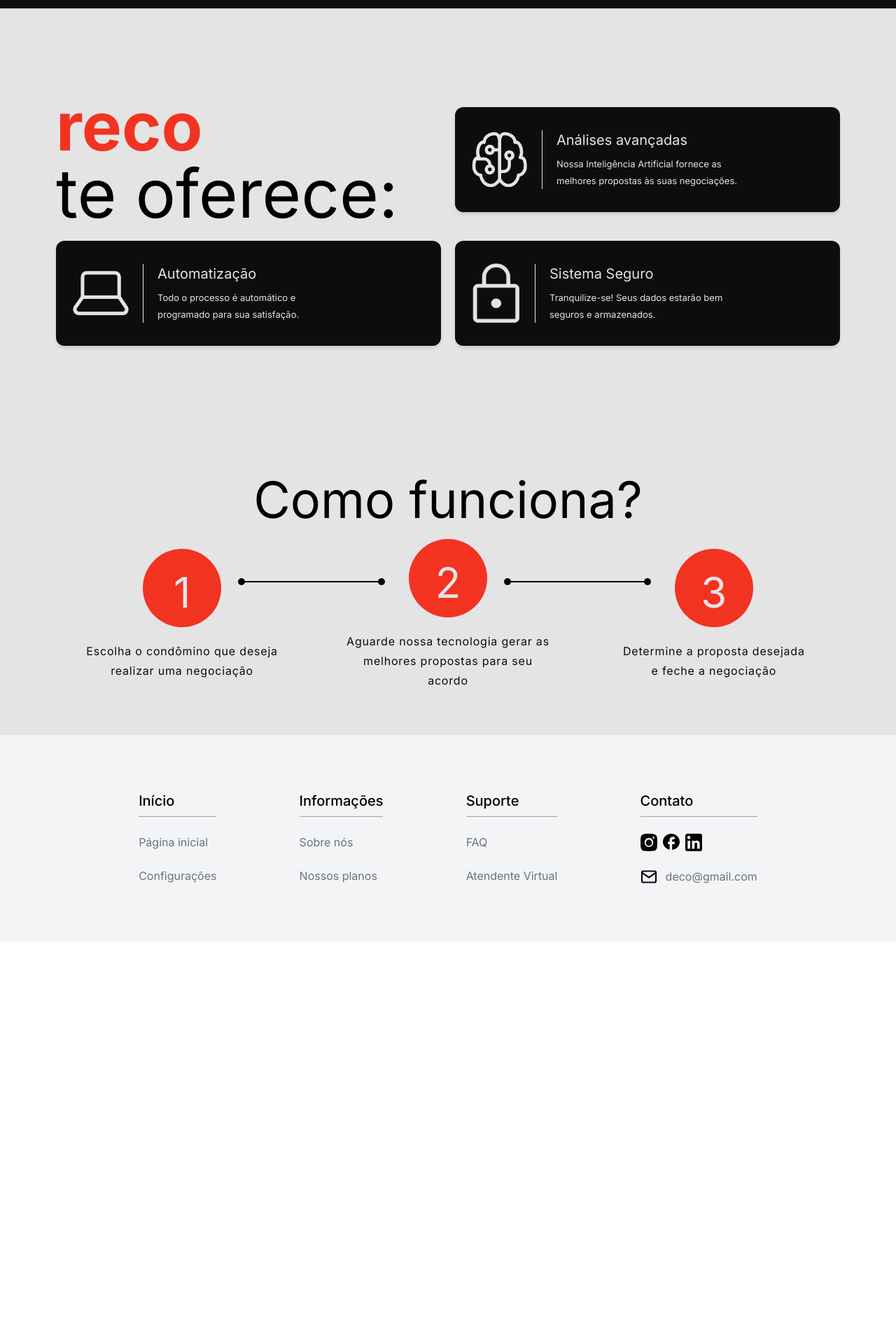
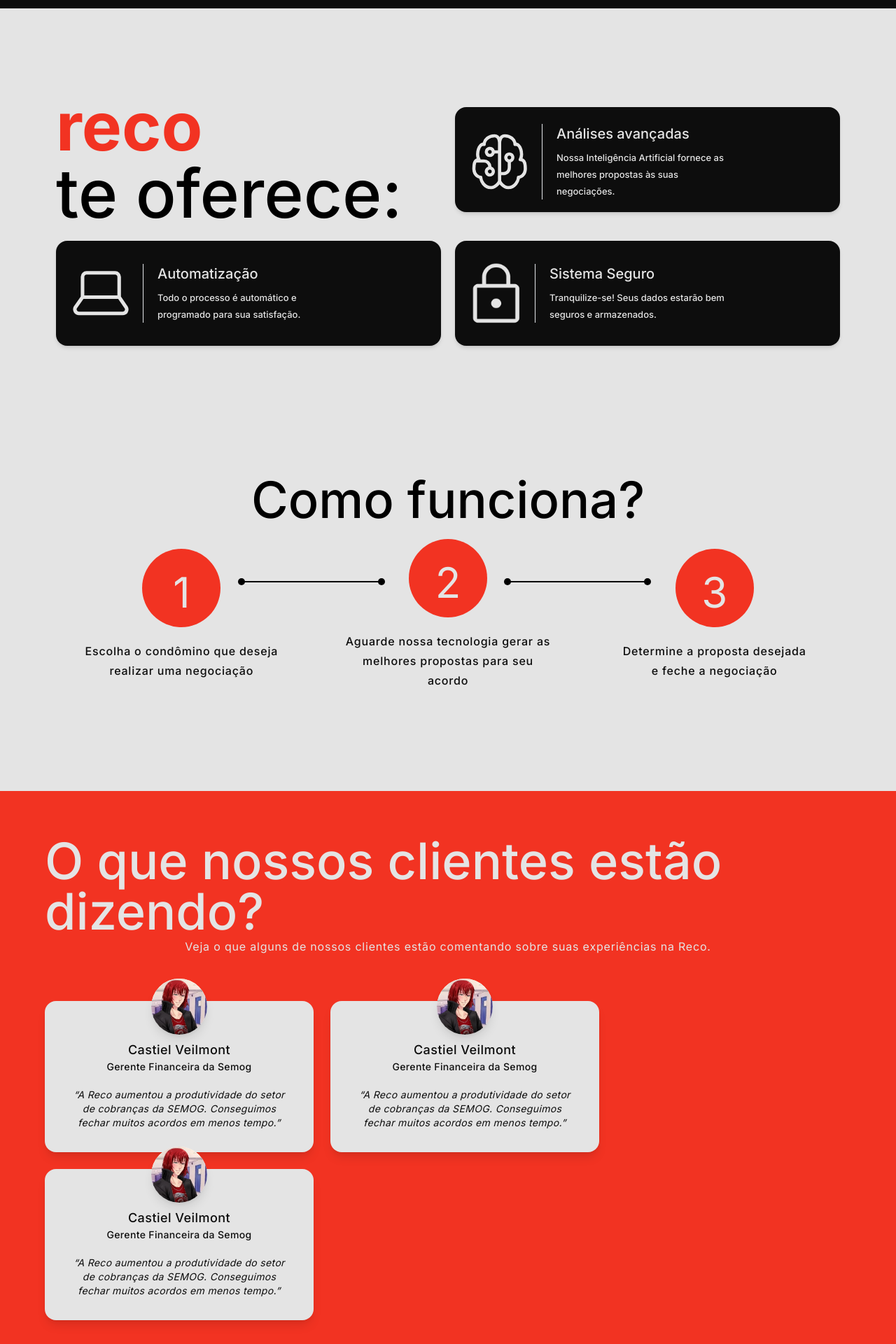
Before and after one commit to fpeduu/reco, a Next.js app in the folder nextjs_frontend/: page / in a window 1280 px wide. Shown: the part 520-2440 px from the top of the page at 70% size. Before the commit the page ends 1865 px from the top, so only its background shows below. Built offline with nearby package versions, Linux system fonts and the light colour scheme; no server answers.

Commit message:
add depositions section

```diff
--- a/nextjs_frontend/src/app/landing.module.scss
+++ b/nextjs_frontend/src/app/landing.module.scss
@@ -1,15 +1,15 @@
 .featureCard {
-  @apply flex flex-wrap items-center justify-center bg-secondary rounded-xl text-tertiary p-6 gap-5 md:min-w-[550px] min-h-[150px] shadow-md md:h-[150px] md:justify-start divide-x;
+  @apply flex flex-wrap items-center justify-center bg-secondary rounded-2xl text-tertiary p-6 gap-5 md:min-w-[550px] min-h-[150px] shadow-md md:h-[150px] md:justify-start divide-x;
 
   div {
     @apply flex flex-col gap-2 px-5 max-w-[300px];
 
     h5 {
-      @apply text-xl;
+      @apply text-xl font-medium;
     }
 
     p {
-      @apply text-[13px] leading-6;
+      @apply text-[13px] leading-6 font-medium;
     }
   }
 }
@@ -22,7 +22,24 @@
   }
 
   p {
-    @apply max-w-2xl tracking-wider leading-7 max-w-xs text-center text-secondary;
+    @apply max-w-2xl tracking-wider leading-7 max-w-xs text-center font-medium text-secondary;
+  }
+}
+
+.depositionCard {
+  @apply flex flex-col flex-wrap items-center justify-center bg-tertiary rounded-2xl p-8 shadow-lg;
+
+  div {
+    @apply rounded-full w-[80px] h-[80px] bg-white overflow-hidden relative bottom-2 -mt-14 shadow-lg;
+  }
+  h6 {
+    @apply tracking-wide text-lg text-center text-secondary font-medium;
+  }
+  p {
+    @apply tracking-wide text-sm text-center text-secondary font-medium;
+  }
+  small {
+    @apply tracking-wide text-sm text-center text-secondary max-w-xs italic mt-5;
   }
 }
 
--- a/nextjs_frontend/src/app/page.tsx
+++ b/nextjs_frontend/src/app/page.tsx
@@ -16,8 +16,8 @@ export default function Home() {
     <div className="flex flex-col w-full max-h-fit">
       <section id="home" className="w-full max-h-fit bg-secondary">
         <div className="text-tertiary p-16 flex flex-col gap-4 mb-4 items-center lg:items-start">
-          <h1 className="text-7xl">Boas-vindas à Reco!</h1>
-          <p className="max-w-2xl tracking-wider leading-7">
+          <h1 className="text-7xl font-medium">Boas-vindas à Reco!</h1>
+          <p className="max-w-2xl tracking-wider leading-7 font-medium">
             É um prazer te ter conosco! Somos um serviço especializado em
             intermediar acordos extrajudiciais de cobranças condominiais de
             forma ágil e eficiente. Nossa plataforma foi projetada para atender
@@ -34,8 +34,8 @@ export default function Home() {
       <section id="features" className="w-full max-h-fit bg-tertiary">
         <div className="flex p-20 ">
           <div className="flex flex-wrap gap-5 items-center justify-center my-10">
-            <h2 className="text-7xl md:text-8xl md:min-w-[550px]">
-              <strong className="text-primary">reco</strong> <br />
+            <h2 className="text-7xl md:text-8xl md:min-w-[550px] font-medium">
+              <strong className="text-primary ">reco</strong> <br />
               te oferece:
             </h2>
             <div className={Styles.featureCard}>
@@ -92,8 +92,8 @@ export default function Home() {
       </section>
       {/* SECTION USER GUIDE */}
       <section id="userGuide" className="w-full max-h-fit bg-tertiary">
-        <div className="flex flex-col items-center m-16">
-          <h1 className="text-7xl">Como funciona?</h1>
+        <div className="flex flex-col items-center p-16 mb-20">
+          <h1 className="text-7xl font-medium">Como funciona?</h1>
           <div className="flex flex-col gap-5 mt-5 md:flex-row lg:gap-10 ">
             <div className={Styles.userGuideStep}>
               <div>1</div>
@@ -114,7 +114,7 @@ export default function Home() {
               </p>
             </div>
             <div className="relative top-12 right-12 hidden md:block lg:right-[105px] lg:top-10">
-              <div className={`${Styles.horizontalLine} `}></div>
+              <div className={Styles.horizontalLine}></div>
             </div>
             <div className="relative left-[50%] md:hidden">
               <div className={Styles.verticalLine}></div>
@@ -128,6 +128,73 @@ export default function Home() {
           </div>
         </div>
       </section>
+      {/* SECTION DEPOSITIONS */}
+      <section id="depositions" className="w-full max-h-fit bg-primary">
+        <div className="flex flex-col items-center p-16 ">
+          <h1 className="text-7xl text-tertiary font-medium">
+            O que nossos clientes estão dizendo?
+          </h1>
+          <p className="tracking-wider leading-7  text-center text-tertiary">
+            Veja o que alguns de nossos clientes estão comentando sobre suas
+            experiências na Reco.
+          </p>
+          <div className="flex flex-wrap mt-16 gap-16 lg:gap-6">
+            <div className={Styles.depositionCard}>
+              <div>
+                <Image
+                  className=""
+                  src="/castiel.jpg"
+                  alt="deposition image"
+                  width={80}
+                  height={80}
+                />
+              </div>
+              <h6>Castiel Veilmont</h6>
+              <p>Gerente Financeira da Semog</p>
+              <small>
+                “A Reco aumentou a produtividade do setor de cobranças da SEMOG.
+                Conseguimos fechar muitos acordos em menos tempo.”
+              </small>
+            </div>
+            <div className={Styles.depositionCard}>
+              <div>
+                <Image
+                  className=""
+                  src="/castiel.jpg"
+                  alt="deposition image"
+                  width={80}
+                  height={80}
+                />
+              </div>
+              <h6>Castiel Veilmont</h6>
+              <p>Gerente Financeira da Semog</p>
+              <small>
+                “A Reco aumentou a produtividade do setor de cobranças da SEMOG.
+                Conseguimos fechar muitos acordos em menos tempo.”
+              </small>
+            </div>
+            <div className={Styles.depositionCard}>
+              <div>
+                <Image
+                  className=""
+                  src="/castiel.jpg"
+                  alt="deposition image"
+                  width={80}
+                  height={80}
+                />
+              </div>
+              <h6>Castiel Veilmont</h6>
+              <p>Gerente Financeira da Semog</p>
+              <small>
+                “A Reco aumentou a produtividade do setor de cobranças da SEMOG.
+                Conseguimos fechar muitos acordos em menos tempo.”
+              </small>
+            </div>
+          </div>
+        </div>
+      </section>
+
+      <section></section>
     </div>
   );
 }
```
Also changed, not shown: nextjs_frontend/public/castiel.jpg (added).
